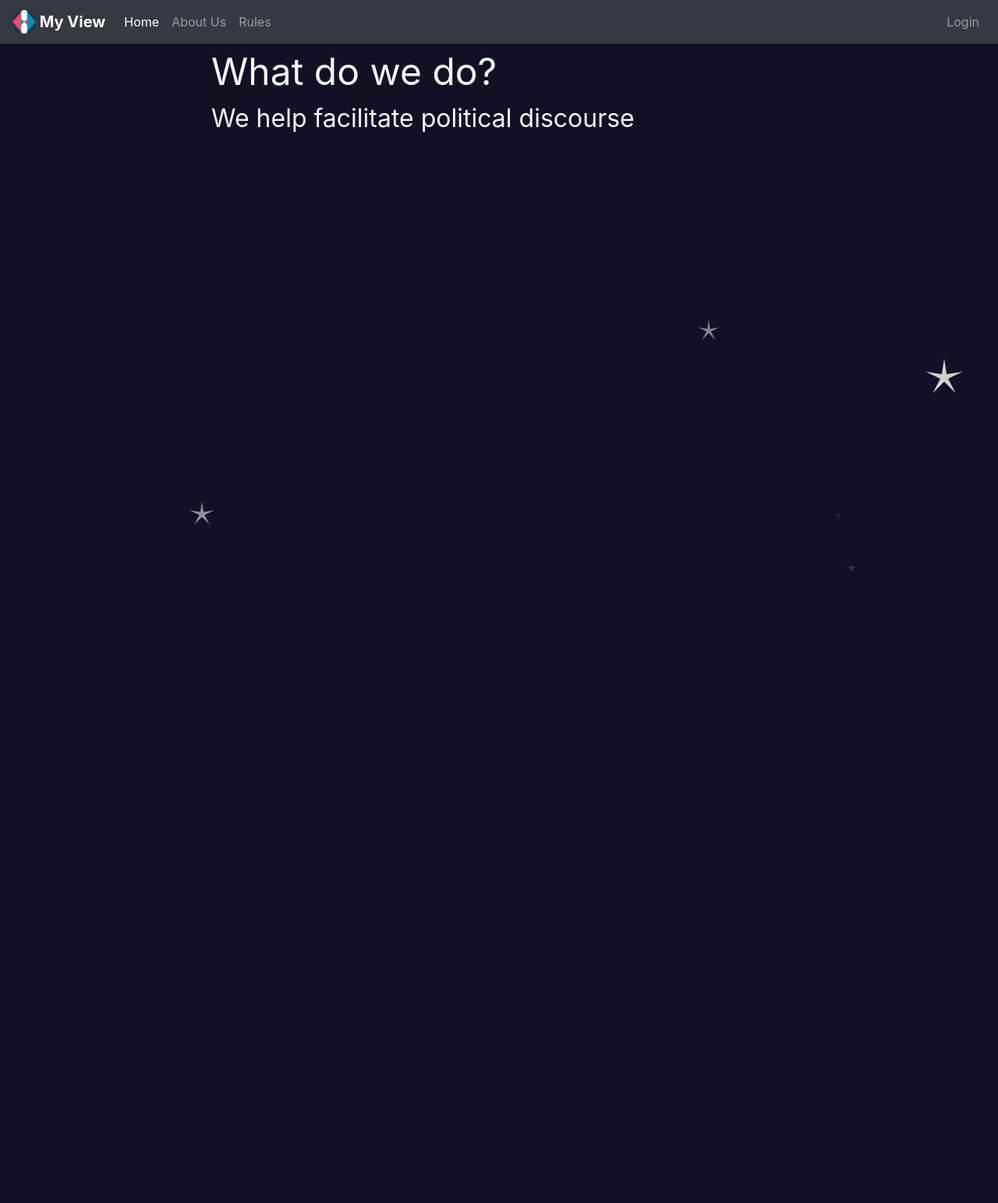
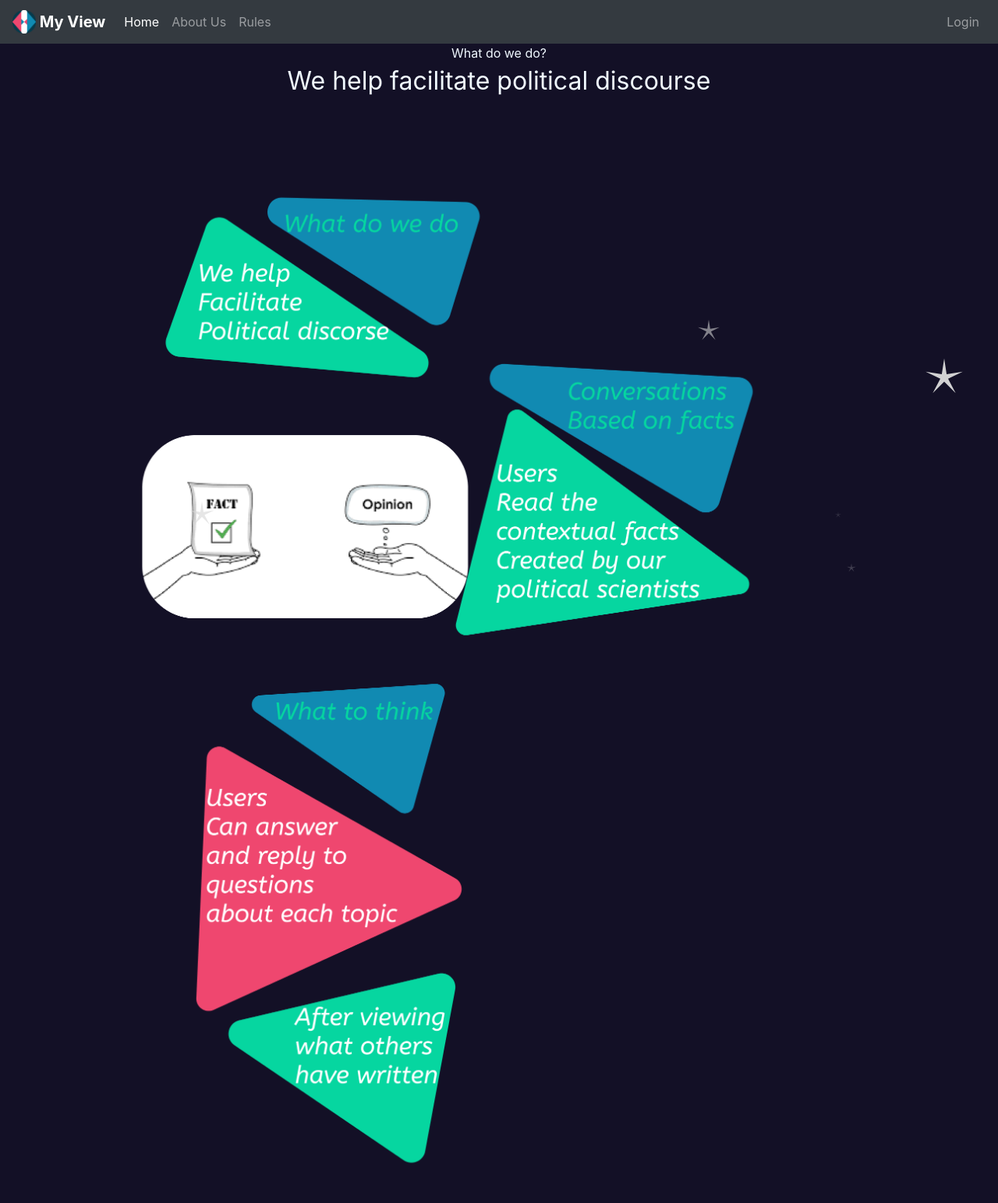
Before and after one commit to UBH-Fall2022/PolitcalEngagementandNucleationthruInterpersonalSocialization, a Node server app: page / in a window 1280 px wide; the page is wider, and only the part inside the window is pictured. Shown: that part at 78% size. Before the commit the page ends 733 px from the top of that part, so only its background shows below. Run offline with Node 20, Linux system fonts and the light colour scheme; some libraries are stand-ins or nearby versions.

Commit message:
implemented homepage

```diff
--- a/public/scripts/index.js
+++ b/public/scripts/index.js
@@ -42,7 +42,7 @@ class shiningStar{
 var genStars = setInterval(function(){
     const starImg = document.createElement("img")
     starImg.src = "/static/Star 4.svg"
-    const myStarObj = new shiningStar(Math.random() * document.body.clientWidth, Math.random() * document.body.clientHeight, starImg)
+    const myStarObj = new shiningStar(Math.random() * document.body.clientWidth, window.scrollY + Math.random() * document.body.clientHeight, starImg)
     starImg.style.width = 0
     starImg.style.height = 0
     myStarObj.display()
--- a/public/styles/index.css
+++ b/public/styles/index.css
@@ -4,16 +4,28 @@ body, html{
     color:aliceblue;
     height: 100vh;
 }
-.container-fluid{
-    margin: 0 20% 0 20%;
+body{
+    text-align: center;
+}
+.bubble{
+    margin: auto 0 auto 0;
 }
 
 .bubble-title{
     font-size: 3em;
     font-weight: 3000;
 }
+
 .bubble-content{
     font-size: 2em;
     font-weight: 3000;
+}
+#heading-row{
+    display:flex;
+    flex-direction: column;
 
 }
+
+#content{
+    width: 80vw;
+}
--- a/views/index.pug
+++ b/views/index.pug
@@ -7,11 +7,10 @@ html(lang="en")
     body
         include includes/navbar.pug
         script(src="/static/scripts/index.js" defer)
-        .container-fluid
-            .row
-                .col-md-6
-                    .bubble
-                        .bubble-title
-                            |What do we do?
-                        .bubble-content
-                            |We help facilitate political discourse
+        <div id="heading-row">
+        .what-we-do
+            |What do we do?
+        .bubble-content
+            |We help facilitate political discourse
+        img(id="content" src="/static/Group 30.png", alt="", srcset="")
+        </div>
```
Also changed, not shown: public/Group 30.png (added).
